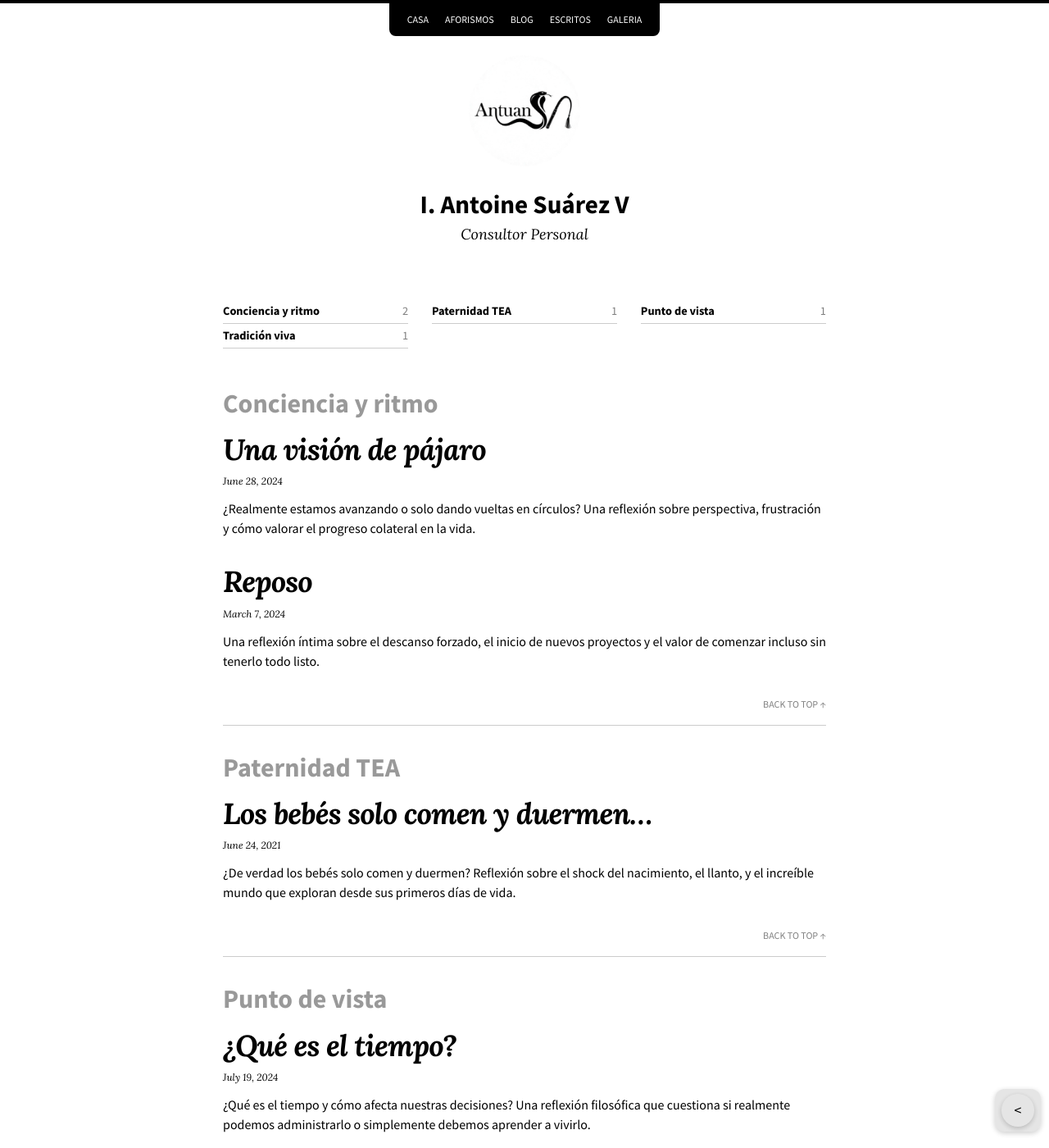
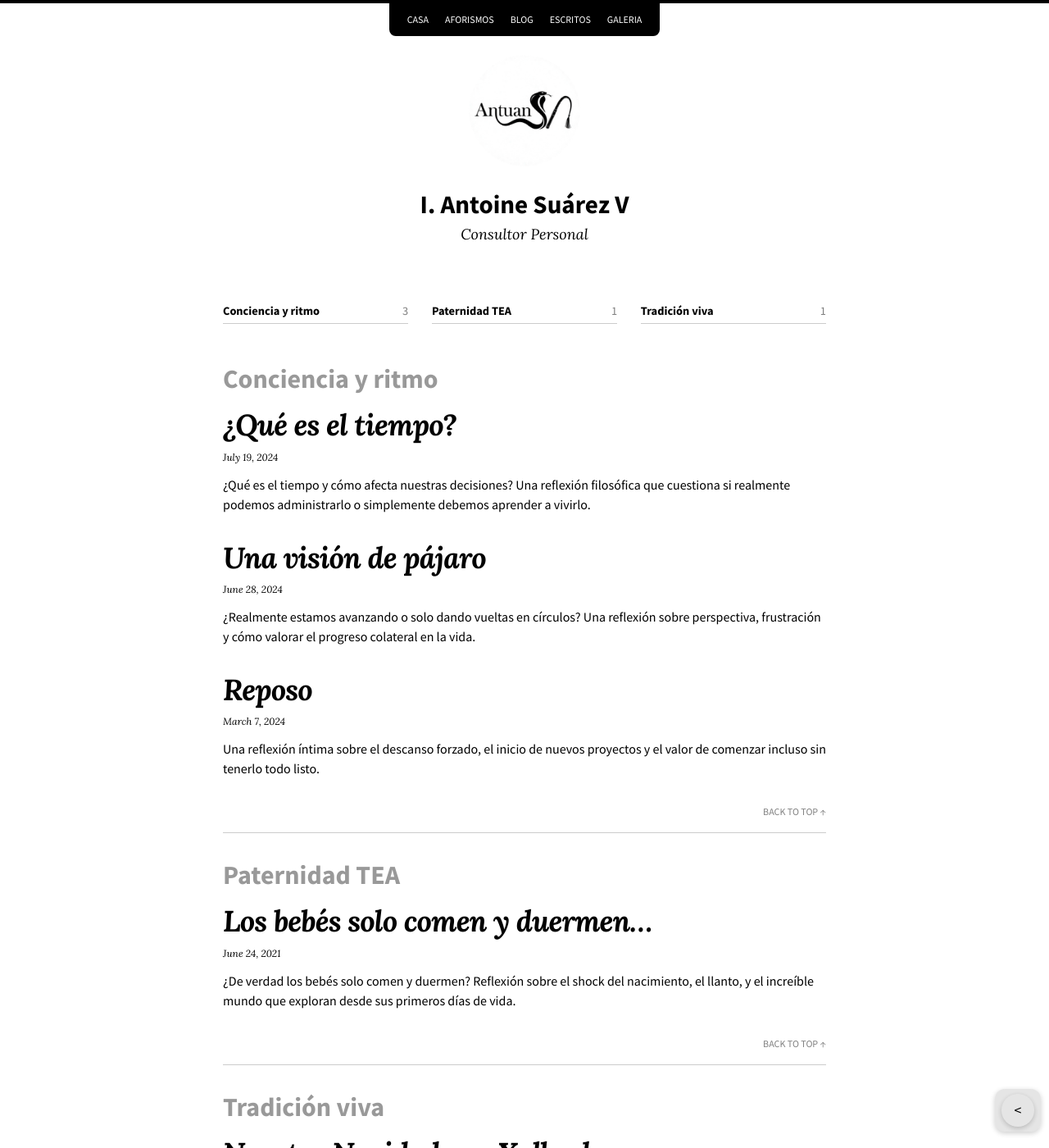
Before and after one commit to KajiiNarumi/iasuarezv, a Jekyll site: the page built from tags.md, in a window 1280 px wide and 1400 px high. Shown: the whole window at 82% size. Built offline with Jekyll 4.4.1, drawn with Linux system fonts in a browser that asks for light colours; nearby versions of some CDN libraries.

Commit message:
Change tags from 'Punto de vista' to 'Conciencia y ritmo'

```diff
--- a/_posts/2024-07-19-que-es-el-tiempo.md
+++ b/_posts/2024-07-19-que-es-el-tiempo.md
@@ -3,7 +3,7 @@ layout: post
 author:
   name: "I. Antoine Suárez V."
 title: "¿Qué es el tiempo?"
-tags: [Punto de vista]
+tags: [Conciencia y ritmo]
 date: 2024-07-19
 image:
   path: /images/2024-07-19-que-es-el-tiempo.jpg
```
